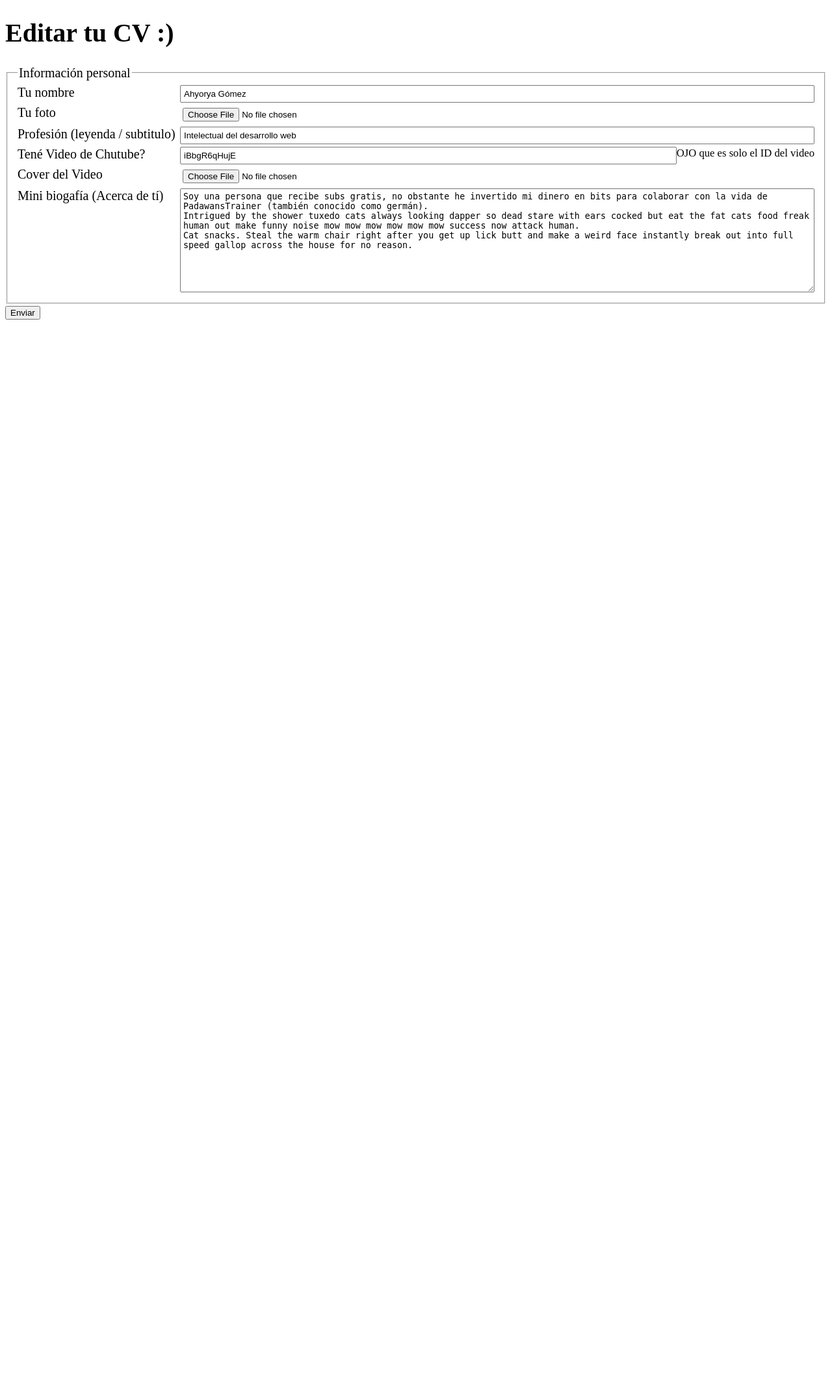
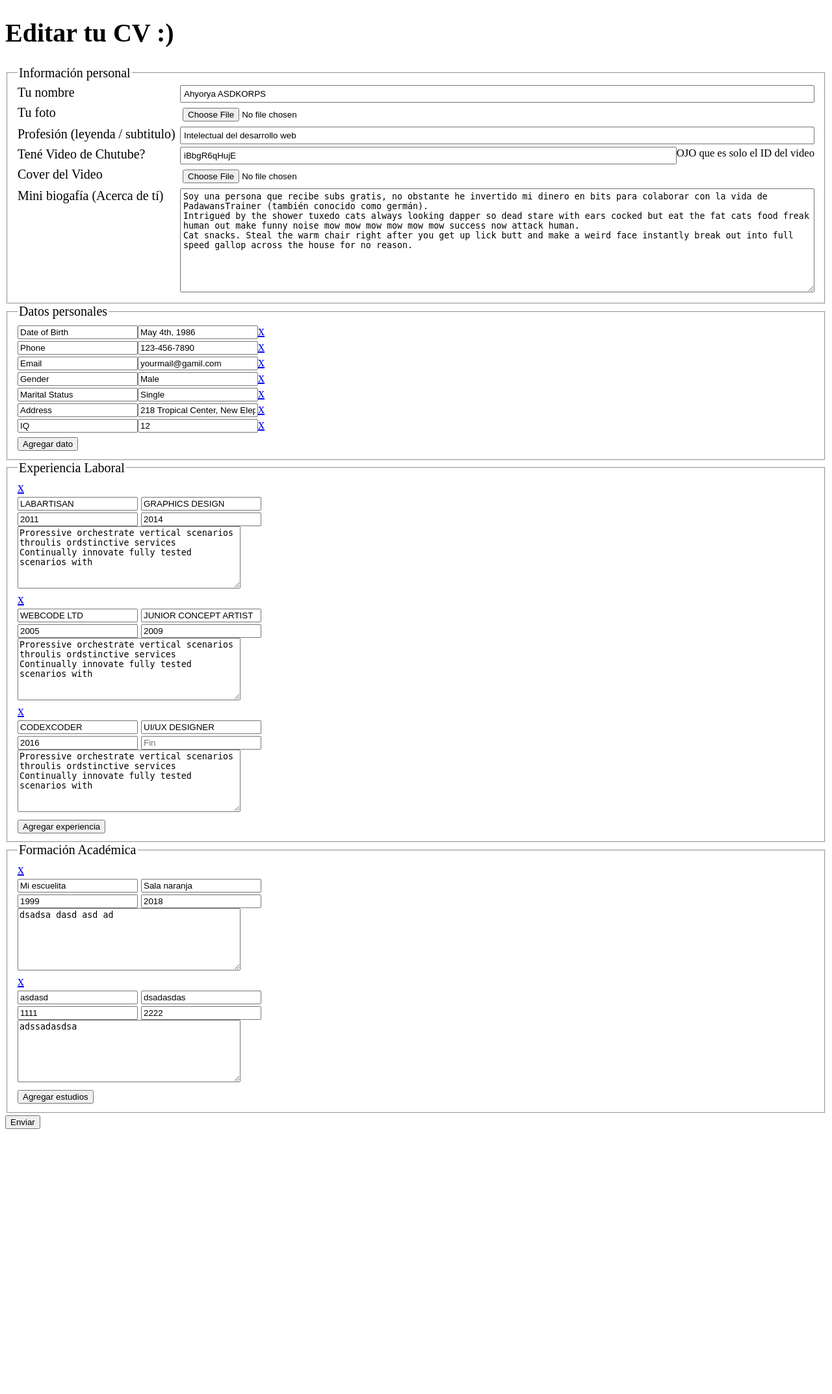
Before and after one commit to padawanstrainer/cv-builder, a PHP site: page /admin/index.php in a window 1280 px wide. Shown: the whole page at 65% size. Before the commit the page ends 492 px from the top, so only its background shows below. Run offline with PHP 8.4, Linux system fonts and the light colour scheme.

Commit message:
Panel: Datos personales - Estudios - Trabajos anteriores

```diff
--- /dev/null
+++ b/admin/assets/dom.js
@@ -0,0 +1,6 @@
+const DOM = function( ){
+  this.query = str => document.querySelector(str);
+  this.queryAll = str => document.querySelectorAll(str);
+  this.create = (tag, attrs = {}) => Object.assign( document.createElement(tag), attrs );
+  this.append = (hijo,padre = document.body) => Array.isArray( hijo ) ? hijo.map( h => padre.appendChild(h) ): padre.appendChild(hijo);
+}
--- a/admin/assets/estilos.css
+++ b/admin/assets/estilos.css
@@ -1,10 +1,14 @@
 body{
   font-size: 20px;
+  padding-bottom: 400px;
+}
+
+form fieldset > div:not(.row){
+  display: flex;
 }
 
 form fieldset > div{
   margin-bottom: 4px;
-  display: flex;
 }
 
 form fieldset > div span{
@@ -15,3 +19,9 @@ form fieldset > div span + *{
   flex: 1;
   padding: 4px;
 }
+
+
+
+#datos_personales .row:empty::before{
+  content: 'No hay datos personales';
+}
--- /dev/null
+++ b/admin/assets/script.js
@@ -0,0 +1,80 @@
+const D = new DOM( );
+
+/**** DATOS PERSONALES ****/
+
+const dp_btn = D.query('#datos_personales button');
+const dp_div = D.query('#datos_personales > div');
+const dp_deletes = D.queryAll('#datos_personales .dp-delete');
+Array.from(dp_deletes).forEach( d => {
+  d.addEventListener('click', ( )=>{ d.parentNode.remove(); } );
+} );
+
+dp_btn.addEventListener('click', e => {
+  const div = D.create('div');
+  const input1 = D.create('input', { type:'text', name:'dp_clave[]', placeholder: 'Nombre del dato', autocomplete: 'off', required: true } );
+  const input2 = D.create('input', { type:'text', name:'dp_valor[]', placeholder: 'Valor del dato', autocomplete: 'off', required: true } );
+  const borrar = D.create('a', { href: 'javascript:void(0)', innerHTML: 'x', onclick: function( ){ div.remove( ); } } );
+
+  D.append( [ input1, input2, borrar ], div );
+  D.append( div, dp_div );
+} );
+
+
+/**** EXPERIENCIA ****/
+const exp_deletes = D.queryAll('#experiencia_laboral .exp-delete');
+Array.from(exp_deletes).forEach( d => {
+  d.addEventListener('click', ( )=>{ d.parentNode.remove(); } );
+} );
+
+
+const exp_div = D.query('#experiencia_laboral > div');
+const exp_btn = D.query('#experiencia_laboral > button');
+
+exp_btn.addEventListener('click', e => {
+  const div = D.create('div');
+  const borrar = D.create('a', { href: 'javascript:void(0)', innerHTML: 'x', onclick: function( ){ div.remove(); } } );
+  const subdiv1 = D.create('div', {className: 'subdiv' });
+  const subdiv2 = D.create('div', {className: 'subdiv' });
+
+  const empresa = D.create('input', { type: 'text', name: 'exp_empresa[]', required: true, placeholder: "Nombre empresa" } );
+  const cargo = D.create('input', { type: 'text', name: 'exp_cargo[]', placeholder: "Cargo en la empresa" } );
+  const desde = D.create('input', { type: 'number', name: 'exp_desde[]', placeholder: "Inicio" } );
+  const hasta = D.create('input', { type: 'number', name: 'exp_hasta[]', placeholder: "Fin" } );
+  const info = D.create('textarea', { name: 'exp_info[]', rows: 6, cols: 40, placeholder: 'Qué cosas hiciste en ese trabajo' } );
+
+  D.append( [empresa, cargo], subdiv1 );
+  D.append( [desde, hasta], subdiv2 );
+  D.append( [borrar, subdiv1, subdiv2, info], div );
+  D.append( div, exp_div );
+} );
+
+
+
+
+/**** ACADEMICO ****/
+const ac_deletes = D.queryAll('#formacion_academica .ac-delete');
+Array.from(ac_deletes).forEach( d => {
+  d.addEventListener('click', ( )=>{ d.parentNode.remove(); } );
+} );
+
+
+const ac_div = D.query('#formacion_academica > div');
+const ac_btn = D.query('#formacion_academica > button');
+
+ac_btn.addEventListener('click', e => {
+  const div = D.create('div');
+  const borrar = D.create('a', { href: 'javascript:void(0)', innerHTML: 'x', onclick: function( ){ div.remove(); } } );
+  const subdiv1 = D.create('div', {className: 'subdiv' });
+  const subdiv2 = D.create('div', {className: 'subdiv' });
+
+  const instituto = D.create('input', { type: 'text', name: 'ac_instituto[]', required: true, placeholder: "Nombre instituto" } );
+  const titulo = D.create('input', { type: 'text', name: 'ac_titulo[]', placeholder: "Titulo o certificación obtenido" } );
+  const desde = D.create('input', { type: 'number', name: 'ac_desde[]', placeholder: "Inicio" } );
+  const hasta = D.create('input', { type: 'number', name: 'ac_hasta[]', placeholder: "Fin" } );
+  const info = D.create('textarea', { name: 'ac_info[]', rows: 6, cols: 40, placeholder: 'Qué cosas aprendiste en ese curso' } );
+
+  D.append( [instituto, titulo], subdiv1 );
+  D.append( [desde, hasta], subdiv2 );
+  D.append( [borrar, subdiv1, subdiv2, info], div );
+  D.append( div, ac_div );
+} );
--- a/admin/config/data.php
+++ b/admin/config/data.php
@@ -6,4 +6,5 @@ function get_json( $filename ){
 }
 
 $json_user_data = get_json('about.json');
-#$json_jobs = get_json('jobs.json');
+$json_jobs = get_json('experiencias.json');
+$json_academic = get_json('ahyorya.json');
--- a/admin/index.php
+++ b/admin/index.php
@@ -41,8 +41,73 @@ require 'config/data.php';
         <textarea name="info[biografia]" rows="10" cols="80"><?php echo $json_user_data['biografia']; ?></textarea>
       </div>
     </fieldset>
+    <fieldset id="datos_personales">
+      <legend>Datos personales</legend>
+      <div class='row'><?php
+      foreach($json_user_data['datos_personales'] as $clave => $valor){
+        echo <<<HTML
+          <div><input type="text" placeholder="Nombre del dato" autocomplete="off" name="dp_clave[]" value="$clave" /><input type="text" placeholder="Valor del dato" autocomplete="off" name="dp_valor[]" value="$valor" /><a href='javascript:void(0)' class='dp-delete'>x</a></div>
+        HTML;
+      }
+      ?></div>
+      <button type="button">Agregar dato</button>
+    </fieldset>
+
+    <fieldset id="experiencia_laboral">
+      <legend>Experiencia Laboral</legend>
+
+      <div class='row'><?php
+      foreach( $json_jobs as $job ){
+        echo <<<HTML
+          <div>
+            <a href='javascript:void(0)' class='exp-delete'>x</a>
+            <div class='subdiv'>
+              <input type="text" name="exp_empresa[]" value="$job[empresa]" placeholder="Nombre de la empresa" />
+              <input type="text" name="exp_cargo[]" value="$job[cargo]" placeholder="Cargo en la empresa" />
+            </div>
+            <div class='subdiv'>
+              <input type="number" name="exp_desde[]" value="$job[desde]" placeholder="Inicio" />
+              <input type="number" name="exp_hasta[]" value="$job[hasta]" placeholder="Fin" />
+            </div>
+            <textarea rows="6" cols="40" placeholder="Qué cosas hiciste en ese trabajo" name="exp_info[]">$job[info]</textarea>
+          </div>
+        HTML;
+      }
+      ?></div>
+      <button type="button">Agregar experiencia</button>
+    </fieldset>
+
+
+
+    <fieldset id="formacion_academica">
+      <legend>Formación Académica</legend>
+
+      <div class='row'><?php
+      foreach( $json_academic as $academy ){
+        echo <<<HTML
+          <div>
+            <a href='javascript:void(0)' class='ac-delete'>x</a>
+            <div class='subdiv'>
+              <input type="text" name="ac_instituto[]" value="$academy[instituto]" placeholder="Nombre del instituto" />
+              <input type="text" name="ac_titulo[]" value="$academy[titulo]" placeholder="Titulo o certificación obtenido" />
+            </div>
+            <div class='subdiv'>
+              <input type="number" name="ac_desde[]" value="$academy[desde]" placeholder="Inicio" />
+              <input type="number" name="ac_hasta[]" value="$academy[hasta]" placeholder="Fin" />
+            </div>
+            <textarea rows="6" cols="40" placeholder="Qué cosas aprendiste en el curso" name="ac_info[]">$academy[info]</textarea>
+          </div>
+        HTML;
+      }
+      ?></div>
+      <button type="button">Agregar estudios</button>
+    </fieldset>
+
+
 
     <button type="submit">Enviar</button>
   </form>
+  <script src="assets/dom.js"></script>
+  <script src="assets/script.js"></script>
 </body>
 </html>
--- a/data/about.json
+++ b/data/about.json
@@ -1,6 +1,15 @@
 {
-    "nombre": "Ahyorya G\u00f3mez",
+    "nombre": "Ahyorya ASDKORPS",
     "subtitulo": "Intelectual del desarrollo web",
     "video": "iBbgR6qHujE",
-    "biografia": "Soy una persona que recibe subs gratis, no obstante he invertido mi dinero en bits para colaborar con la vida de PadawansTrainer (tambi\u00e9n conocido como germ\u00e1n).\r\nIntrigued by the shower tuxedo cats always looking dapper so dead stare with ears cocked but eat the fat cats food freak human out make funny noise mow mow mow mow mow mow success now attack human.\r\nCat snacks. Steal the warm chair right after you get up lick butt and make a weird face instantly break out into full speed gallop across the house for no reason."
+    "biografia": "Soy una persona que recibe subs gratis, no obstante he invertido mi dinero en bits para colaborar con la vida de PadawansTrainer (tambi\u00e9n conocido como germ\u00e1n).\r\nIntrigued by the shower tuxedo cats always looking dapper so dead stare with ears cocked but eat the fat cats food freak human out make funny noise mow mow mow mow mow mow success now attack human.\r\nCat snacks. Steal the warm chair right after you get up lick butt and make a weird face instantly break out into full speed gallop across the house for no reason.",
+    "datos_personales": {
+        "Date of Birth": "May 4th, 1986",
+        "Phone": "123-456-7890",
+        "Email": "yourmail@gamil.com",
+        "Gender": "Male",
+        "Marital Status": "Single",
+        "Address": "218 Tropical Center, New Elephant Road.",
+        "IQ": "12"
+    }
 }
--- /dev/null
+++ b/data/ahyorya.json
@@ -0,0 +1,16 @@
+[
+    {
+        "instituto": "Mi escuelita",
+        "titulo": "Sala naranja",
+        "desde": "1999",
+        "hasta": "2018",
+        "info": "dsadsa dasd asd ad"
+    },
+    {
+        "instituto": "asdasd",
+        "titulo": "dsadasdas",
+        "desde": "1111",
+        "hasta": "2222",
+        "info": "adssadasdsa"
+    }
+]
--- /dev/null
+++ b/data/experiencias.json
@@ -0,0 +1,23 @@
+[
+    {
+        "empresa": "LABARTISAN",
+        "cargo": "GRAPHICS DESIGN",
+        "desde": "2011",
+        "hasta": "2014",
+        "info": "Proressive orchestrate vertical scenarios throulis ordstinctive services Continually innovate fully tested scenarios with"
+    },
+    {
+        "empresa": "WEBCODE LTD",
+        "cargo": "JUNIOR CONCEPT ARTIST",
+        "desde": "2005",
+        "hasta": "2009",
+        "info": "Proressive orchestrate vertical scenarios throulis ordstinctive services Continually innovate fully tested scenarios with"
+    },
+    {
+        "empresa": "CODEXCODER",
+        "cargo": "UI\/UX DESIGNER",
+        "desde": "2016",
+        "hasta": "",
+        "info": "Proressive orchestrate vertical scenarios throulis ordstinctive services Continually innovate fully tested scenarios with"
+    }
+]
```
Also changed, not shown: admin/config/funciones.php (+56 -2 lines), admin/save.php (+49 -1 lines), index.php (+12 -36 lines).
